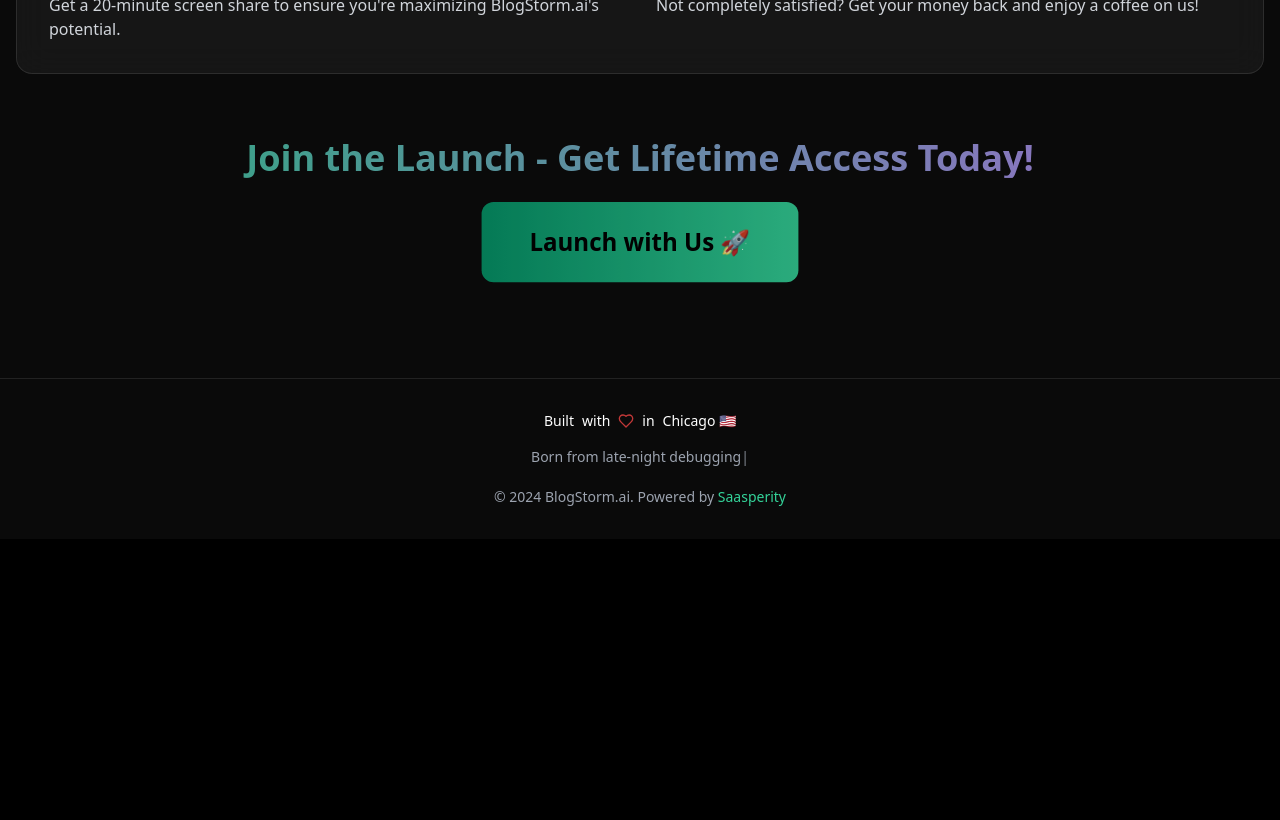
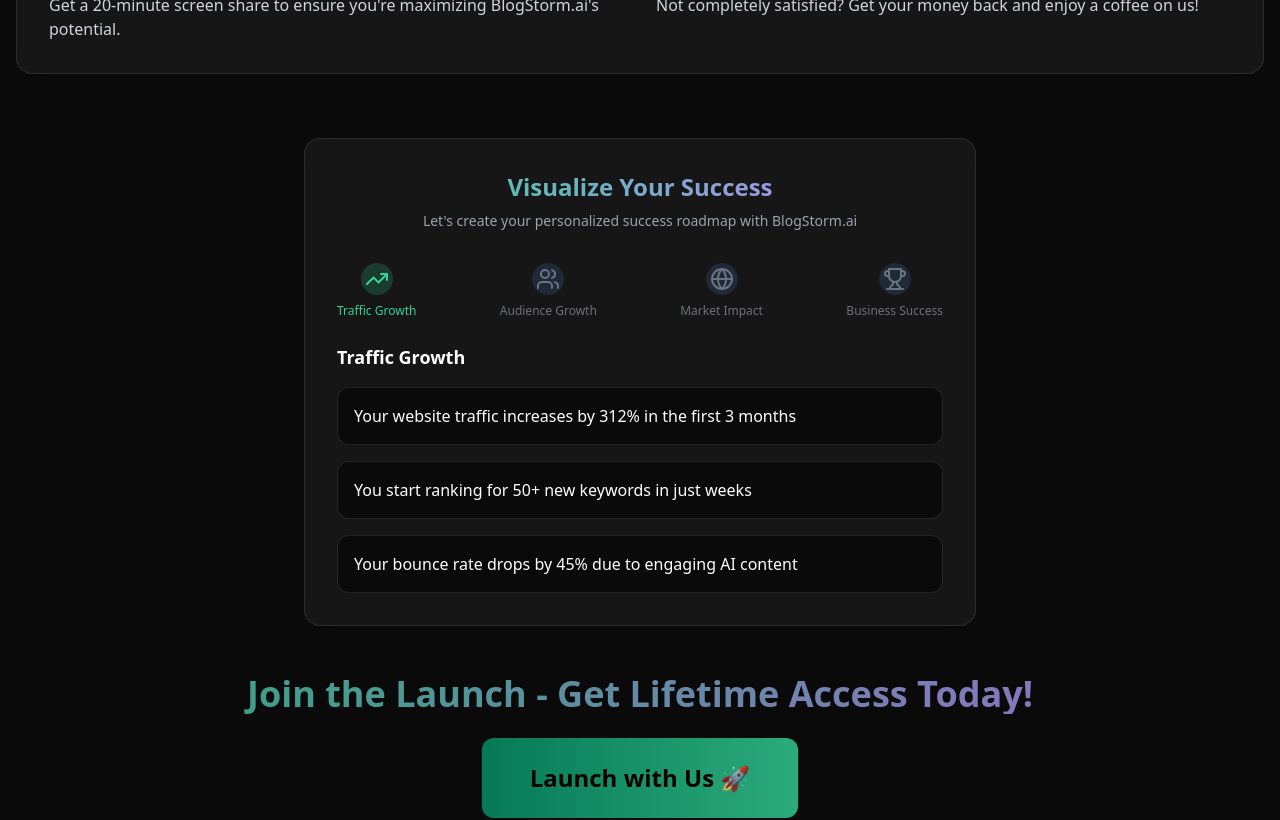
Before and after one commit to lebtiga/bg2024-blogstorm, a React (Vite) app: page / in a window 1280 px wide. Shown: the part 1840-2660 px from the top of the page. Before the commit the page ends 2379 px from the top, so only its background shows below. Built offline with nearby package versions, Linux system fonts and the light colour scheme.

Commit message:
new game

```diff
--- a/src/App.tsx
+++ b/src/App.tsx
@@ -4,6 +4,7 @@ import { LaunchBackground } from './components/LaunchBackground';
 import { AnimatedFooter } from './components/AnimatedFooter';
 import { VideoModal } from './components/VideoModal';
 import { CountdownTimer } from './components/CountdownTimer';
+import { SuccessVision } from './components/SuccessVision';
 
 function App() {
   const [isVideoOpen, setIsVideoOpen] = useState(false);
@@ -199,6 +200,9 @@ function App() {
             </div>
           </div>
 
+          {/* Success Vision */}
+          <SuccessVision />
+
           {/* Final CTA */}
           <div className="text-center animate-pulse-slow">
             <h2 className="text-4xl font-bold mb-6 bg-gradient-to-r from-emerald-400 to-purple-400 bg-clip-text text-transparent">
--- /dev/null
+++ b/src/components/SuccessVision.tsx
@@ -0,0 +1,162 @@
+import React, { useState } from 'react';
+import { Trophy, TrendingUp, Users, Globe, ArrowRight } from 'lucide-react';
+import { motion, AnimatePresence } from 'framer-motion';
+
+const MILESTONES = [
+  {
+    icon: <TrendingUp className="w-6 h-6" />,
+    title: "Traffic Growth",
+    scenarios: [
+      "Your website traffic increases by 312% in the first 3 months",
+      "You start ranking for 50+ new keywords in just weeks",
+      "Your bounce rate drops by 45% due to engaging AI content"
+    ]
+  },
+  {
+    icon: <Users className="w-6 h-6" />,
+    title: "Audience Growth",
+    scenarios: [
+      "Your email list grows by 200+ subscribers monthly",
+      "Social shares increase by 400% with viral AI content",
+      "You build a loyal community around your expert content"
+    ]
+  },
+  {
+    icon: <Globe className="w-6 h-6" />,
+    title: "Market Impact",
+    scenarios: [
+      "You become the go-to authority in your niche",
+      "Competitors start following your content strategy",
+      "Industry leaders reach out for collaborations"
+    ]
+  },
+  {
+    icon: <Trophy className="w-6 h-6" />,
+    title: "Business Success",
+    scenarios: [
+      "Your conversion rate doubles with targeted content",
+      "You save 15+ hours weekly on content creation",
+      "Your ROI increases by 280% with automated blogs"
+    ]
+  }
+];
+
+export const SuccessVision: React.FC = () => {
+  const [currentStep, setCurrentStep] = useState(0);
+  const [selectedScenarios, setSelectedScenarios] = useState<string[]>([]);
+  const [isComplete, setIsComplete] = useState(false);
+
+  const handleScenarioSelect = (scenario: string) => {
+    if (currentStep < MILESTONES.length - 1) {
+      setSelectedScenarios([...selectedScenarios, scenario]);
+      setCurrentStep(prev => prev + 1);
+    } else {
+      setSelectedScenarios([...selectedScenarios, scenario]);
+      setIsComplete(true);
+    }
+  };
+
+  return (
+    <div className="glass-card rounded-2xl p-8 max-w-2xl mx-auto mb-12">
+      <div className="text-center mb-8">
+        <h3 className="text-2xl font-bold mb-2 bg-gradient-to-r from-emerald-400 to-purple-400 bg-clip-text text-transparent">
+          Visualize Your Success
+        </h3>
+        <p className="text-gray-400 text-sm">
+          Let's create your personalized success roadmap with BlogStorm.ai
+        </p>
+      </div>
+
+      <AnimatePresence mode="wait">
+        {!isComplete ? (
+          <motion.div
+            key="selection"
+            initial={{ opacity: 0, y: 20 }}
+            animate={{ opacity: 1, y: 0 }}
+            exit={{ opacity: 0, y: -20 }}
+          >
+            <div className="flex justify-between mb-6">
+              {MILESTONES.map((milestone, index) => (
+                <div
+                  key={index}
+                  className={`flex flex-col items-center gap-2 ${
+                    index === currentStep ? 'text-emerald-400' : 'text-gray-500'
+                  }`}
+                >
+                  <div className={`w-8 h-8 rounded-full flex items-center justify-center ${
+                    index === currentStep ? 'bg-emerald-400/20' : 'bg-gray-800'
+                  }`}>
+                    {milestone.icon}
+                  </div>
+                  <div className="text-xs font-medium">{milestone.title}</div>
+                </div>
+              ))}
+            </div>
+
+            <div className="space-y-4">
+              <h4 className="text-lg font-semibold text-white mb-4">
+                {MILESTONES[currentStep].title}
+              </h4>
+              {MILESTONES[currentStep].scenarios.map((scenario, index) => (
+                <motion.button
+                  key={index}
+                  className="w-full p-4 rounded-xl bg-black/50 hover:bg-emerald-500/10 border border-white/10 hover:border-emerald-500/50 transition-all duration-300 text-left flex items-center justify-between group"
+                  onClick={() => handleScenarioSelect(scenario)}
+                  whileHover={{ scale: 1.02 }}
+                  whileTap={{ scale: 0.98 }}
+                >
+                  <span>{scenario}</span>
+                  <ArrowRight className="w-4 h-4 opacity-0 group-hover:opacity-100 transition-opacity text-emerald-400" />
+                </motion.button>
+              ))}
+            </div>
+          </motion.div>
+        ) : (
+          <motion.div
+            key="success"
+            initial={{ opacity: 0, scale: 0.9 }}
+            animate={{ opacity: 1, scale: 1 }}
+            className="text-center"
+          >
+            <div className="mb-8">
+              <div className="w-16 h-16 mx-auto mb-4 rounded-full bg-emerald-400/20 flex items-center justify-center">
+                <Trophy className="w-8 h-8 text-emerald-400" />
+              </div>
+              <h4 className="text-xl font-bold mb-2">Your Success Story Awaits</h4>
+              <p className="text-gray-400 text-sm mb-6">
+                Here's your personalized path to success with BlogStorm.ai
+              </p>
+            </div>
+
+            <div className="space-y-4 mb-8 text-left">
+              {selectedScenarios.map((scenario, index) => (
+                <motion.div
+                  key={index}
+                  initial={{ opacity: 0, x: -20 }}
+                  animate={{ opacity: 1, x: 0 }}
+                  transition={{ delay: index * 0.1 }}
+                  className="p-4 rounded-xl bg-emerald-500/10 border border-emerald-500/20"
+                >
+                  <div className="flex items-start gap-3">
+                    <div className="w-6 h-6 rounded-full bg-emerald-400/20 flex items-center justify-center flex-shrink-0 mt-1">
+                      <Trophy className="w-4 h-4 text-emerald-400" />
+                    </div>
+                    <p className="text-white">{scenario}</p>
+                  </div>
+                </motion.div>
+              ))}
+            </div>
+
+            <motion.button
+              className="px-8 py-4 rounded-xl bg-gradient-to-r from-emerald-600 to-emerald-400 hover:from-emerald-500 hover:to-emerald-300 text-black font-bold transition-all duration-300 transform hover:scale-105"
+              whileHover={{ scale: 1.05 }}
+              whileTap={{ scale: 0.95 }}
+            >
+              Start Your Success Story Now
+            </motion.button>
+          </motion.div>
+        )}
+      </AnimatePresence>
+    </div>
+  );
+};
```
